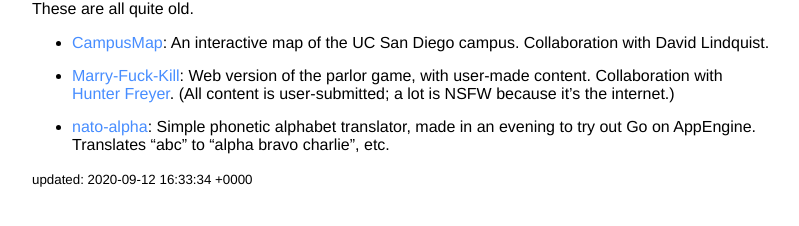
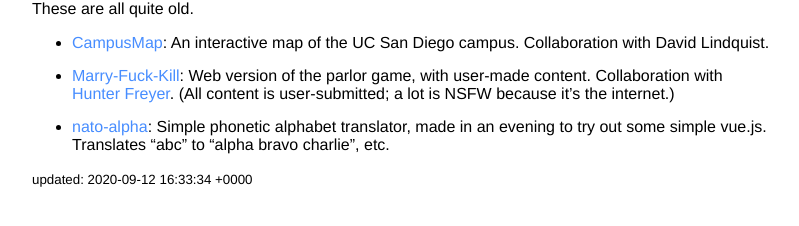
Before and after one commit to mjkelly/michaelkelly.org, a Jekyll site: the page built from projects/index.md, in a window 1280 px wide. Shown: the part 161-387 px from the top of the page, without its empty margins (238-1037 px from the left). Built offline with Jekyll 4.4.1, drawn with Linux system fonts in a browser that asks for light colours.

Commit message:
Update nato-alpha link
The appengine app is broken due to my own neglect.

```diff
--- a/projects/index.md
+++ b/projects/index.md
@@ -13,6 +13,6 @@
   href="http://www.hjfreyer.com">Hunter Freyer</a>. (All content is
   user-submitted; a lot is NSFW because it's the internet.)
 
-- [nato-alpha](http://nato-alpha.appspot.com):
-  Simple phonetic alphabet translator, made in an evening to try out Go on
-  AppEngine. Translates "abc" to "alpha bravo charlie", etc.
+- [nato-alpha](https://nato-alpha.michaelkelly.org/):
+  Simple phonetic alphabet translator, made in an evening to try out some
+  simple vue.js. Translates "abc" to "alpha bravo charlie", etc.
```
